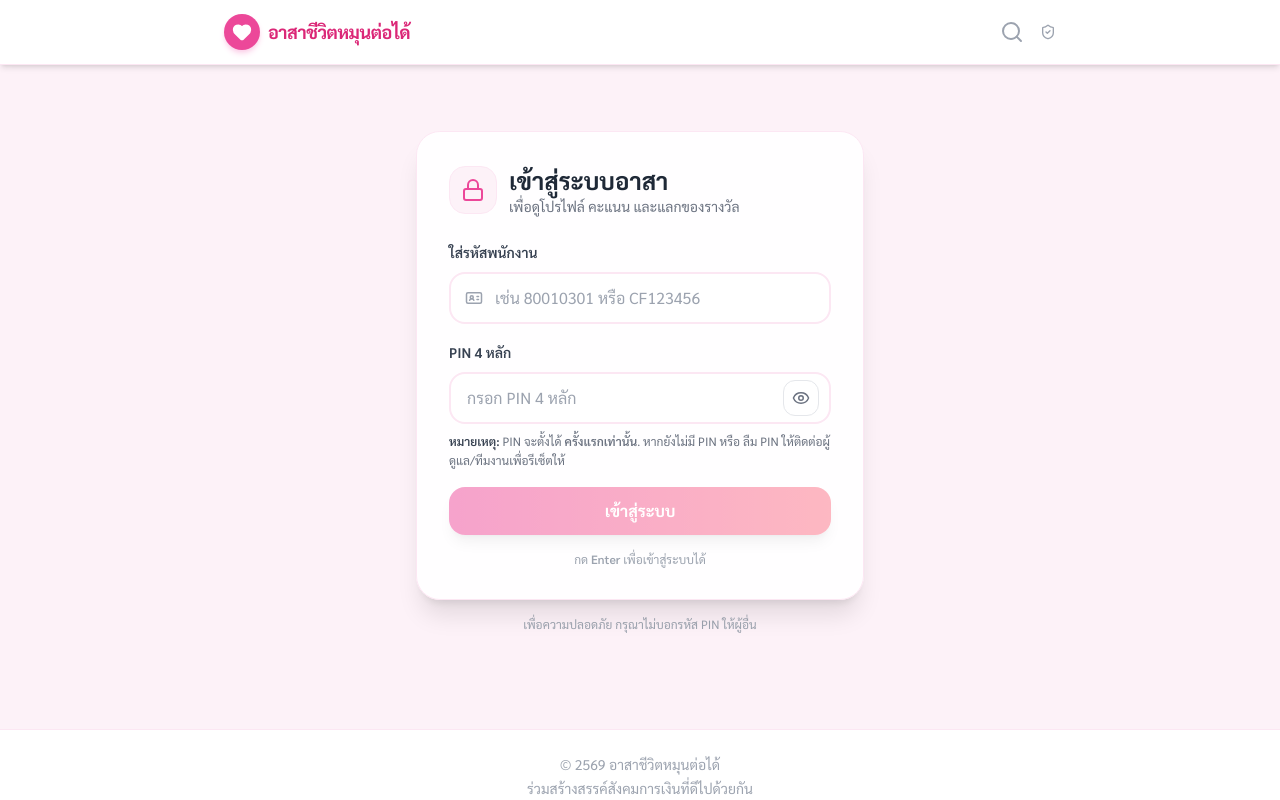
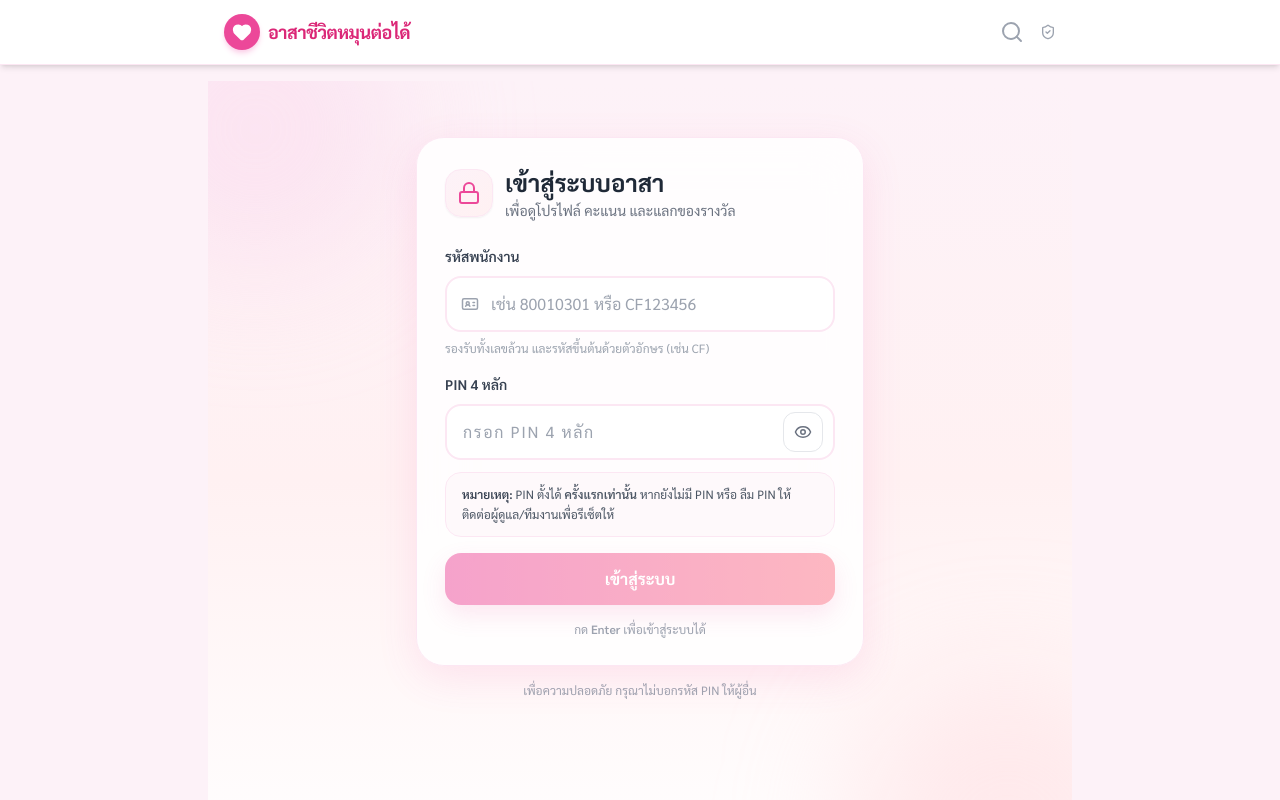
Before and after one commit to Lasanboyz/-, a React (Vite) app: page / in a window 1280 px wide. Shown: the top 800 px of the page. Built offline with nearby package versions, Linux system fonts and the light colour scheme; no server answers.

Commit message:
Update PinLogin.tsx

```diff
--- a/components/PinLogin.tsx
+++ b/components/PinLogin.tsx
@@ -53,59 +53,90 @@ export default function PinLogin({ onSuccess }: { onSuccess: (data: any) => void
   };
 
   return (
-    <div className="min-h-[75vh] flex items-center justify-center px-4">
-      <div className="w-full max-w-md">
+    <div className="min-h-[100dvh] w-full relative overflow-hidden">
+      {/* Soft background (mobile friendly) */}
+      <div className="absolute inset-0 bg-gradient-to-b from-pink-50 via-rose-50 to-white" />
+      <div className="absolute -top-24 -left-24 w-72 h-72 rounded-full bg-pink-200/40 blur-3xl" />
+      <div className="absolute -bottom-28 -right-24 w-80 h-80 rounded-full bg-rose-200/40 blur-3xl" />
+
+      {/* Content */}
+      <div className="relative z-10 px-4 pt-10 pb-8 sm:pt-14">
+        <div className="mx-auto w-full max-w-sm sm:max-w-md">
           {/* Card */}
-        <div className="bg-white/90 backdrop-blur rounded-3xl border border-pink-100 shadow-xl p-6 md:p-8">
+          <div className="bg-white/85 backdrop-blur-xl rounded-[28px] border border-pink-100 shadow-[0_12px_40px_rgba(236,72,153,0.12)] p-5 sm:p-7">
             {/* Header */}
-          <div className="flex items-center gap-3 mb-6">
-            <div className="w-12 h-12 rounded-2xl bg-pink-50 border border-pink-100 flex items-center justify-center">
+            <div className="flex items-center gap-3">
+              <div className="w-12 h-12 rounded-2xl bg-gradient-to-br from-pink-50 to-rose-50 border border-pink-100 flex items-center justify-center shadow-sm">
                 <Lock className="text-pink-500" />
               </div>
-            <div>
-              <h2 className="text-xl md:text-2xl font-extrabold text-gray-800">เข้าสู่ระบบอาสา</h2>
-              <p className="text-sm text-gray-500">เพื่อดูโปรไฟล์ คะแนน และแลกของรางวัล</p>
+
+              <div className="min-w-0">
+                <h2 className="text-[20px] sm:text-2xl font-extrabold text-gray-800 leading-tight">
+                  เข้าสู่ระบบอาสา
+                </h2>
+                <p className="text-sm text-gray-500 mt-0.5">
+                  เพื่อดูโปรไฟล์ คะแนน และแลกของรางวัล
+                </p>
               </div>
             </div>
 
             {/* Inputs */}
-          <div className="space-y-4">
+            <div className="mt-6 space-y-4">
+              {/* Code */}
               <div>
-              <label className="text-sm font-semibold text-gray-700">ใส่รหัสพนักงาน</label>
+                <label className="text-sm font-semibold text-gray-700">รหัสพนักงาน</label>
                 <div className="relative mt-2">
                   <span className="absolute left-4 top-1/2 -translate-y-1/2 text-gray-400">
                     <IdCard size={18} />
                   </span>
                   <input
                     value={code}
-                  onChange={(e) => setCode(e.target.value)}
+                    onChange={(e) => {
+                      // mobile friendly: clean spaces + uppercase while typing
+                      const v = e.target.value.replace(/\s+/g, "").toUpperCase();
+                      setCode(v);
+                    }}
                     onKeyDown={onKeyDown}
                     placeholder="เช่น 80010301 หรือ CF123456"
-                  className="w-full pl-11 pr-4 py-3 rounded-2xl border-2 border-pink-100 bg-white focus:border-pink-500 focus:ring-4 focus:ring-pink-100 outline-none transition"
+                    className="w-full pl-11 pr-4 py-3.5 rounded-2xl border-2 border-pink-100 bg-white
+                               focus:border-pink-500 focus:ring-4 focus:ring-pink-100 outline-none transition
+                               text-[15px] sm:text-base"
                     inputMode="text"
                     autoCapitalize="characters"
                     autoCorrect="off"
                   />
                 </div>
+                <div className="mt-2 text-xs text-gray-400">
+                  รองรับทั้งเลขล้วน และรหัสขึ้นต้นด้วยตัวอักษร (เช่น CF)
+                </div>
               </div>
 
+              {/* PIN */}
               <div>
                 <label className="text-sm font-semibold text-gray-700">PIN 4 หลัก</label>
                 <div className="relative mt-2">
                   <input
                     value={pin}
-                  onChange={(e) => setPin(e.target.value)}
+                    onChange={(e) => {
+                      // keep only digits, max 4
+                      const v = e.target.value.replace(/\D/g, "").slice(0, 4);
+                      setPin(v);
+                    }}
                     onKeyDown={onKeyDown}
                     placeholder="กรอก PIN 4 หลัก"
                     type={showPin ? "text" : "password"}
-                  className="w-full pl-4 pr-12 py-3 rounded-2xl border-2 border-pink-100 bg-white focus:border-pink-500 focus:ring-4 focus:ring-pink-100 outline-none transition"
+                    className="w-full pl-4 pr-12 py-3.5 rounded-2xl border-2 border-pink-100 bg-white
+                               focus:border-pink-500 focus:ring-4 focus:ring-pink-100 outline-none transition
+                               text-[15px] sm:text-base tracking-widest"
                     inputMode="numeric"
                     maxLength={4}
                   />
                   <button
                     type="button"
                     onClick={() => setShowPin((v) => !v)}
-                  className="absolute right-3 top-1/2 -translate-y-1/2 w-9 h-9 rounded-xl border border-gray-200 bg-white hover:bg-gray-50 text-gray-500 flex items-center justify-center transition"
+                    className="absolute right-3 top-1/2 -translate-y-1/2 w-10 h-10 rounded-xl
+                               border border-gray-200 bg-white hover:bg-gray-50 text-gray-500
+                               flex items-center justify-center transition active:scale-[0.98]"
                     aria-label="Toggle PIN"
                   >
                     {showPin ? <EyeOff size={18} /> : <Eye size={18} />}
@@ -113,9 +144,9 @@ export default function PinLogin({ onSuccess }: { onSuccess: (data: any) => void
                 </div>
 
                 {/* Note */}
-              <div className="mt-2 text-xs text-gray-500 leading-relaxed">
+                <div className="mt-3 rounded-2xl border border-pink-100 bg-pink-50/40 px-4 py-3 text-xs text-gray-600 leading-relaxed">
                   <span className="font-semibold text-gray-700">หมายเหตุ:</span>{" "}
-                PIN จะตั้งได้ <span className="font-semibold">ครั้งแรกเท่านั้น</span>. หากยังไม่มี PIN หรือ
+                  PIN ตั้งได้ <span className="font-semibold">ครั้งแรกเท่านั้น</span> หากยังไม่มี PIN หรือ
                   ลืม PIN ให้ติดต่อผู้ดูแล/ทีมงานเพื่อรีเซ็ตให้
                 </div>
               </div>
@@ -131,7 +162,12 @@ export default function PinLogin({ onSuccess }: { onSuccess: (data: any) => void
               <button
                 onClick={login}
                 disabled={!canSubmit || loading}
-              className="w-full py-3 rounded-2xl font-extrabold text-white bg-gradient-to-r from-pink-500 to-rose-400 shadow-lg hover:shadow-xl active:scale-[0.99] disabled:opacity-50 disabled:cursor-not-allowed transition"
+                className="w-full py-3.5 rounded-2xl font-extrabold text-white
+                           bg-gradient-to-r from-pink-500 to-rose-400
+                           shadow-[0_10px_24px_rgba(236,72,153,0.25)]
+                           hover:shadow-[0_12px_30px_rgba(236,72,153,0.30)]
+                           active:scale-[0.99]
+                           disabled:opacity-50 disabled:cursor-not-allowed transition"
               >
                 {loading ? "กำลังเข้าสู่ระบบ..." : "เข้าสู่ระบบ"}
               </button>
@@ -148,5 +184,6 @@ export default function PinLogin({ onSuccess }: { onSuccess: (data: any) => void
           </div>
         </div>
       </div>
+    </div>
   );
 }
```
Lines whose indentation alone changed are shown as unchanged.
